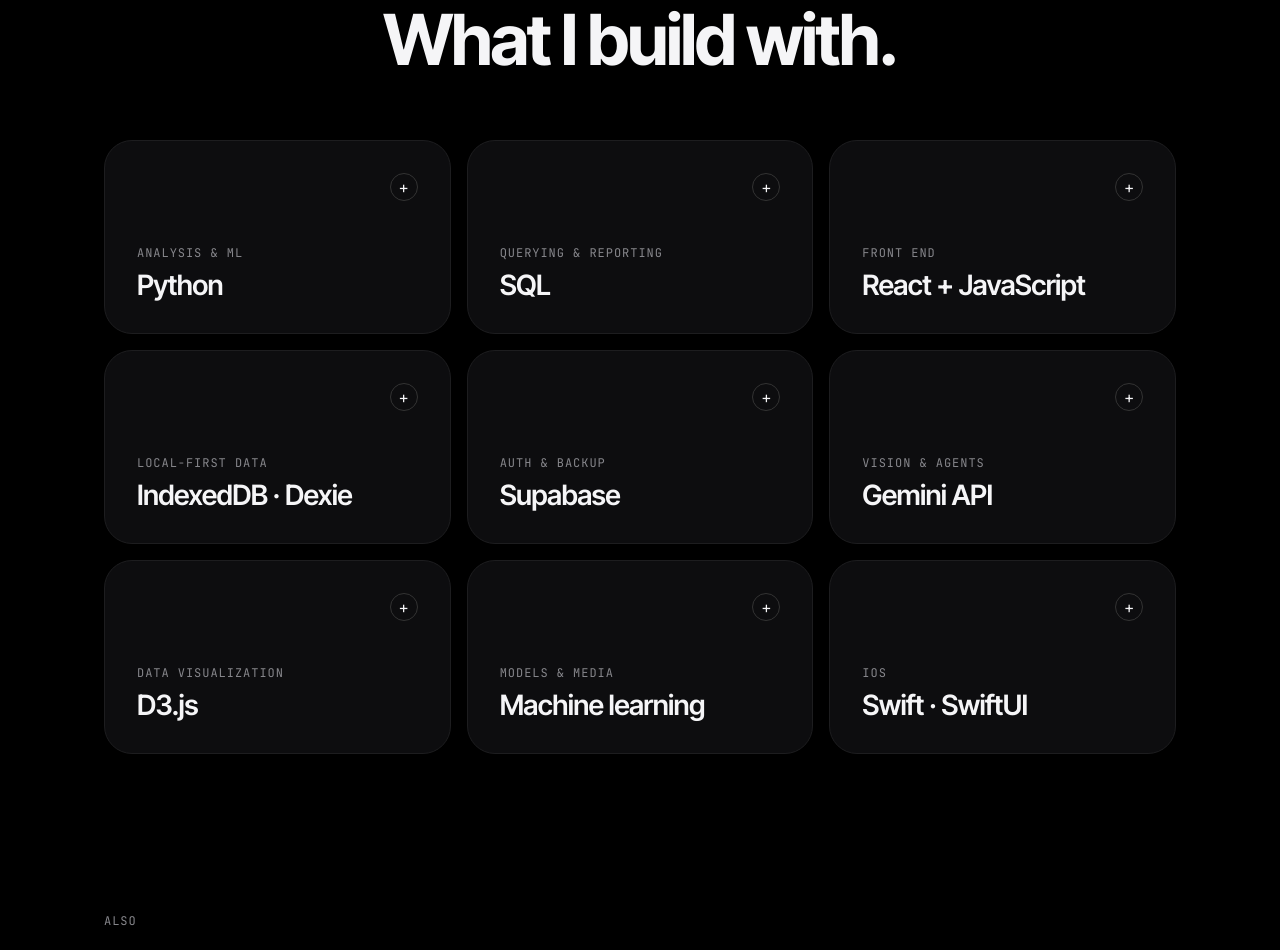
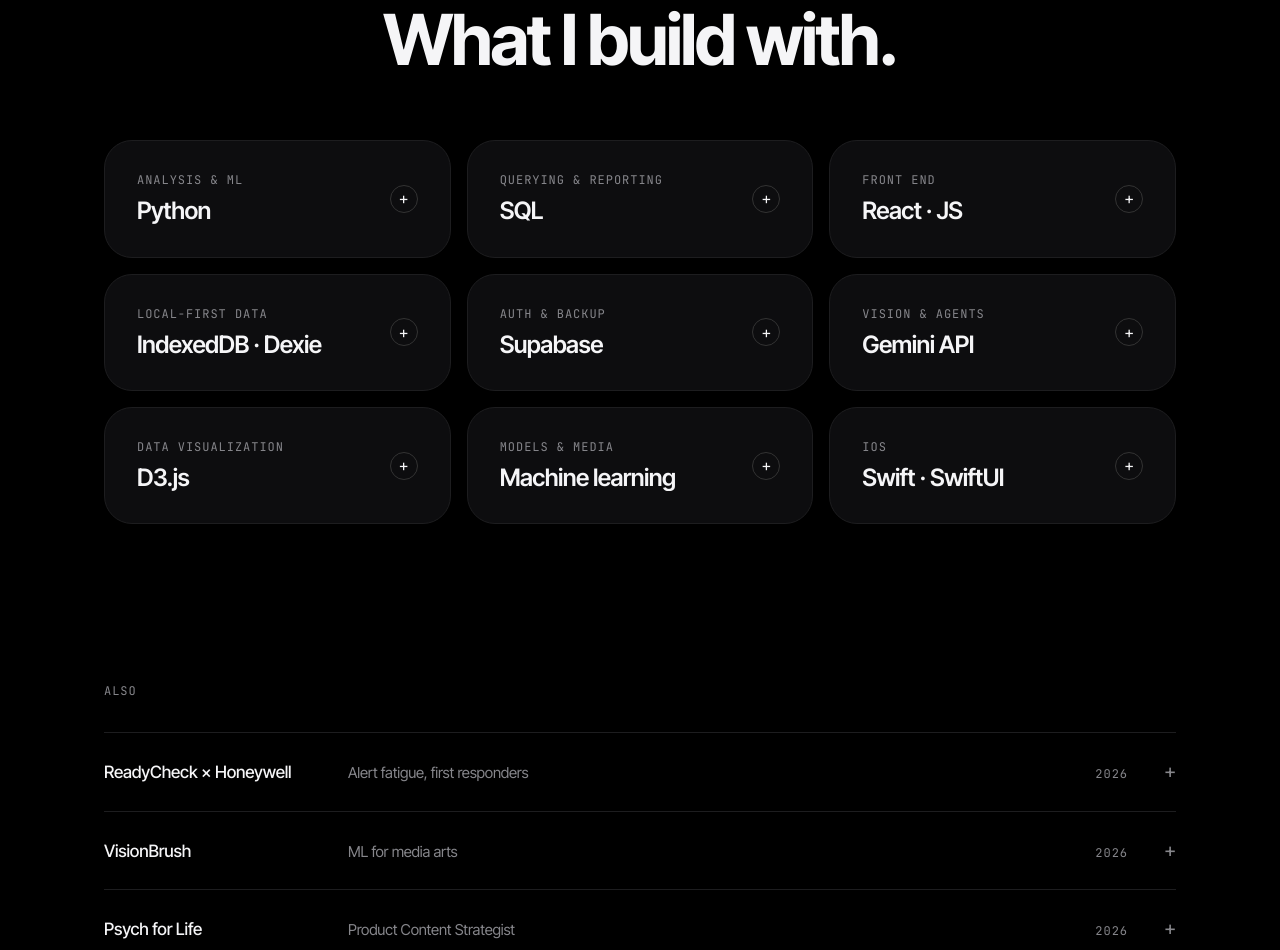
Before and after one commit to thekanatomy/thekanatomy.github.io, a plain HTML site: page index.html in a window 1280 px wide. Shown: the part 2635-3585 px from the top of the page. Drawn offline with Linux system fonts and the light colour scheme.

Commit message:
compact stack tiles

```diff
--- a/index.html
+++ b/index.html
@@ -197,6 +197,13 @@ html,body{overflow-x:hidden}
 :root.light .stk img.lg{filter:none}
 .stk .gen{color:var(--ink)}
 @media(max-width:860px){.stk .lgw{top:var(--s3);left:var(--s3)}.stk summary{min-height:9.5rem}}
+
+/* stack: no forehead */
+.stk summary{min-height:0!important;display:grid;grid-template-columns:1fr auto;grid-template-rows:auto auto;column-gap:var(--s2);align-items:center}
+.stk summary .k{grid-column:1;grid-row:1}
+.stk summary h3{grid-column:1;grid-row:2}
+.stk .pl{position:static;grid-column:2;grid-row:1/3}
+.stk h3{font-size:1.5rem;white-space:nowrap;overflow:hidden;text-overflow:ellipsis}
 </style>
 </head>
 <body>
@@ -259,7 +266,7 @@ html,body{overflow-x:hidden}
  <div class="stkgrid">
   <details class="stk rv"><summary><span class="k">Analysis & ML</span><h3>Python</h3><span class="pl">+</span></summary><div class="ad"><ul><li>Data analysis in both analyst internships (Systech, AVS Livescape)</li><li>Analyzed the childcare dataset for my published paper</li><li>Daily use across my MS Data Science at ASU</li></ul></div></details>
   <details class="stk rv"><summary><span class="k">Querying & reporting</span><h3>SQL</h3><span class="pl">+</span></summary><div class="ad"><ul><li>Used at work in my Systech data analyst internship</li><li>Used at AVS Livescape for analysis</li></ul></div></details>
-  <details class="stk rv"><summary><span class="k">Front end</span><h3>React + JavaScript</h3><span class="pl">+</span></summary><div class="ad"><ul><li>Learned JS and CSS from zero in Oct 2026 by building Deq</li><li>Deq's card deck, scanner and Wallet-style stack</li></ul></div></details>
+  <details class="stk rv"><summary><span class="k">Front end</span><h3>React · JS</h3><span class="pl">+</span></summary><div class="ad"><ul><li>Learned JS and CSS from zero in Oct 2026 by building Deq</li><li>Deq's card deck, scanner and Wallet-style stack</li></ul></div></details>
   <details class="stk rv"><summary><span class="k">Local-first data</span><h3>IndexedDB · Dexie</h3><span class="pl">+</span></summary><div class="ad"><ul><li>Deq stores every card on the phone, offline-first</li><li>Syncs to the cloud only when the user opts in</li></ul></div></details>
   <details class="stk rv"><summary><span class="k">Auth & backup</span><h3>Supabase</h3><span class="pl">+</span></summary><div class="ad"><ul><li>Deq accounts and cloud backup</li><li>Email-code sign-in, prompted after the 5th card</li></ul></div></details>
   <details class="stk rv"><summary><span class="k">Vision & agents</span><h3>Gemini API</h3><span class="pl">+</span></summary><div class="ad"><ul><li>Deq turns a business-card photo into a structured card</li><li>pulse (SunHacks 2026): an agent that suggests who to reach out to and why</li></ul></div></details>
```
